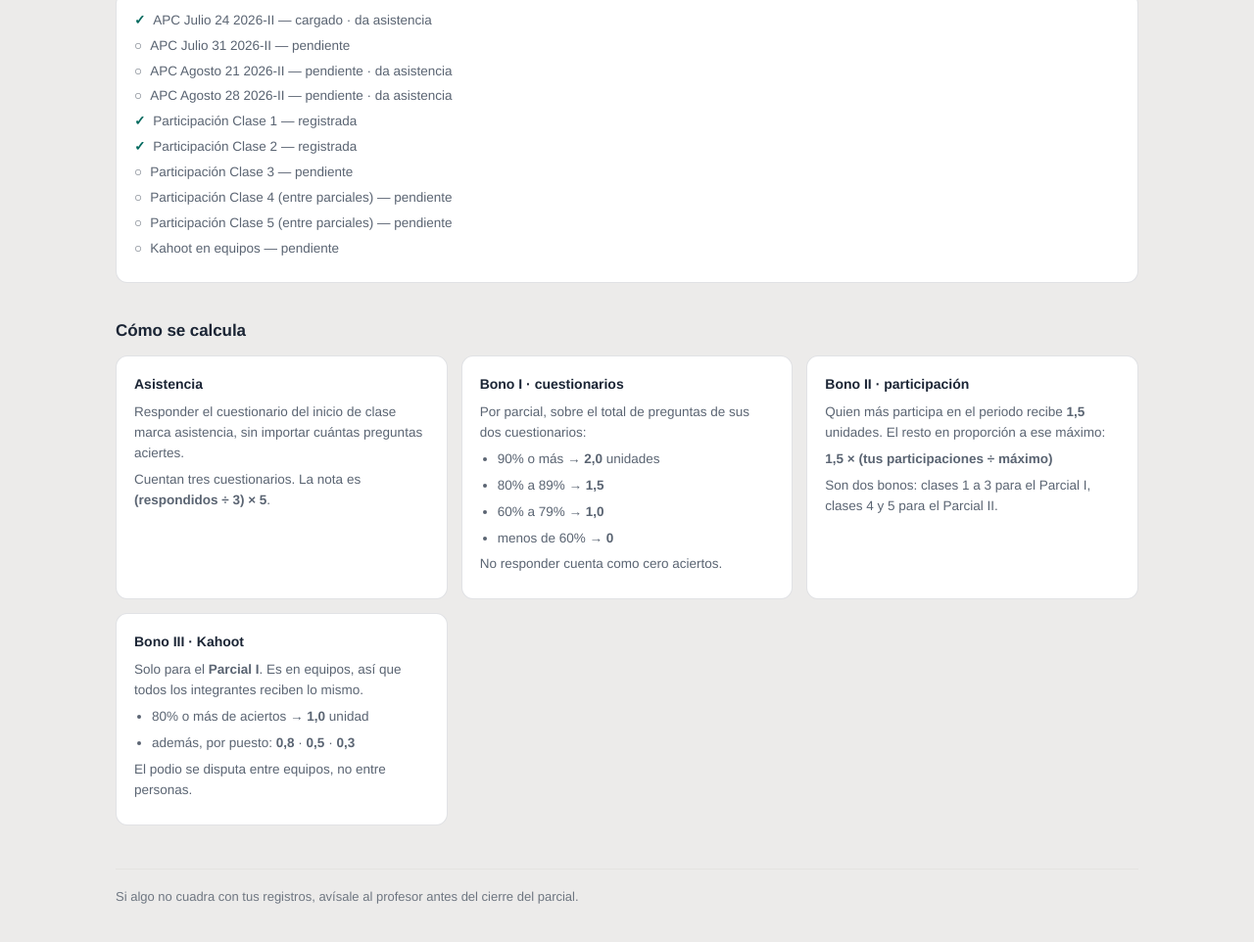
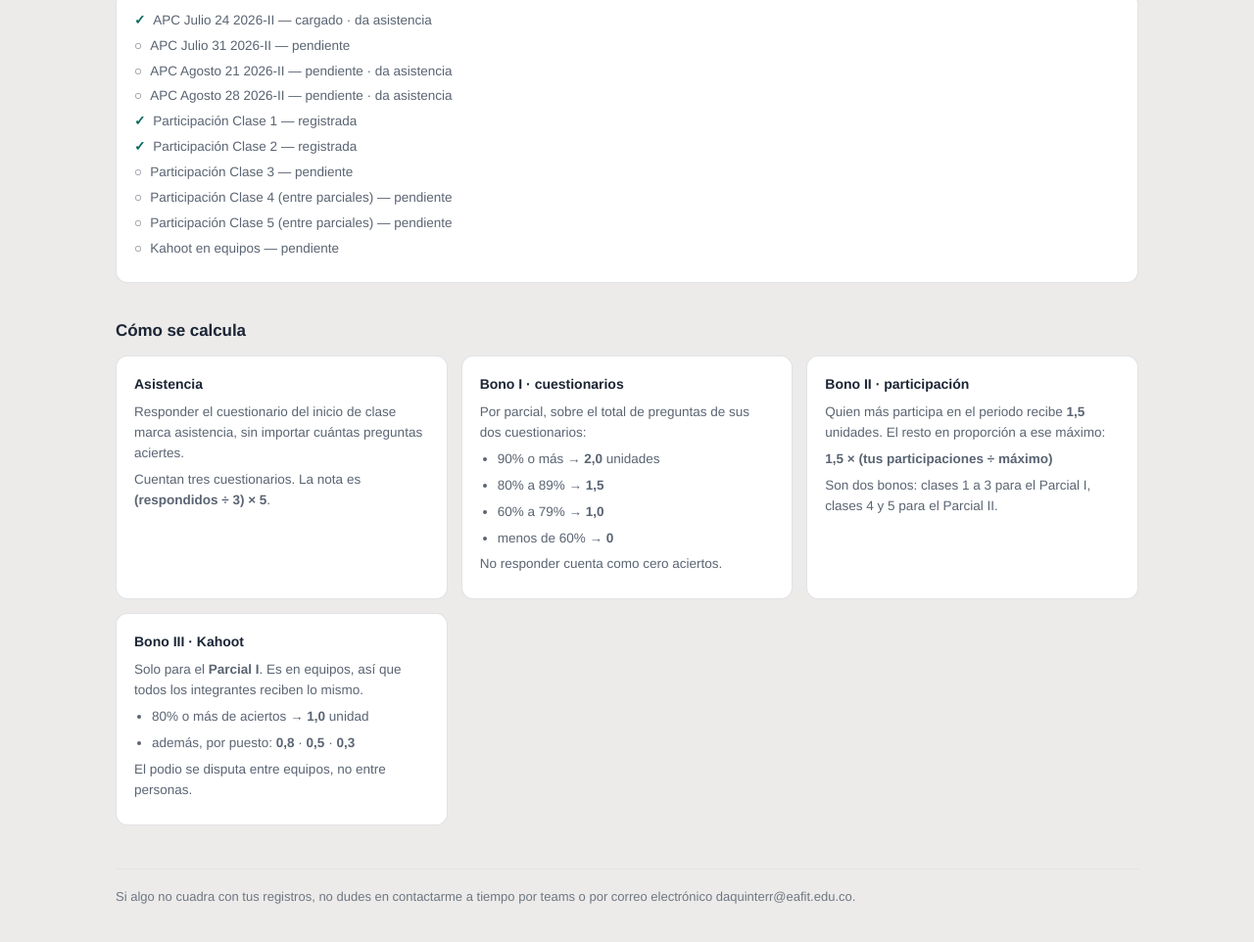
Before and after one commit to DiegoaQuintero/bonos-ec0418, a plain HTML site: page index.html in a window 1280 px wide. Shown: the part 2423-3385 px from the top of the page at 98% size. Drawn offline with Linux system fonts and the light colour scheme.

Commit message:
Comentario Final

```diff
--- a/index.html
+++ b/index.html
@@ -233,7 +233,7 @@ footer{margin-top:44px;padding-top:18px;border-top:1px solid var(--grid);
 </div>
 
 <footer>
-  Si algo no cuadra con tus registros, avísale al profesor antes del cierre del parcial.
+  Si algo no cuadra con tus registros, no dudes en contactarme a tiempo por teams o por correo electrónico daquinterr@eafit.edu.co.
 </footer>
 </div>
 
```
